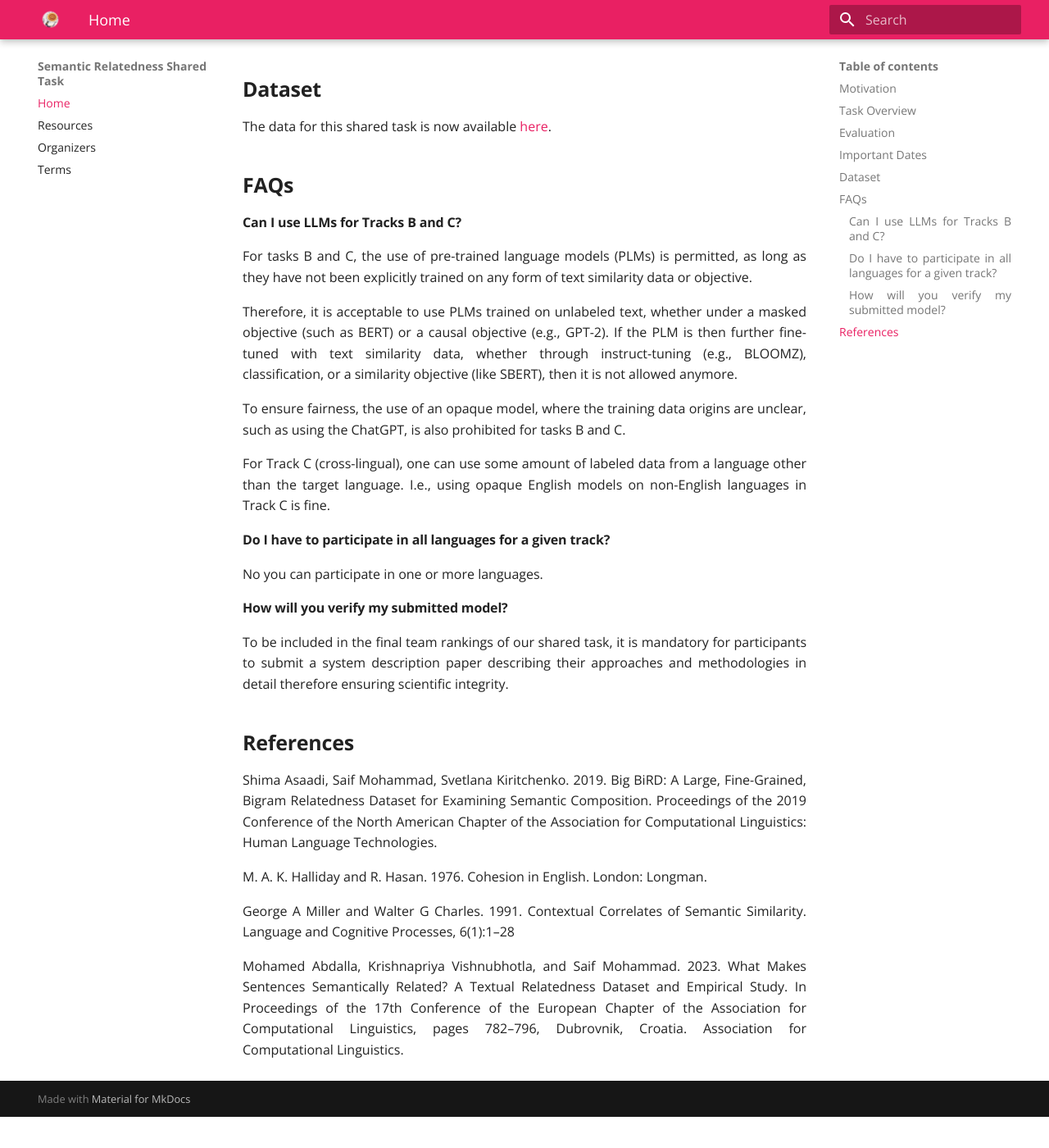
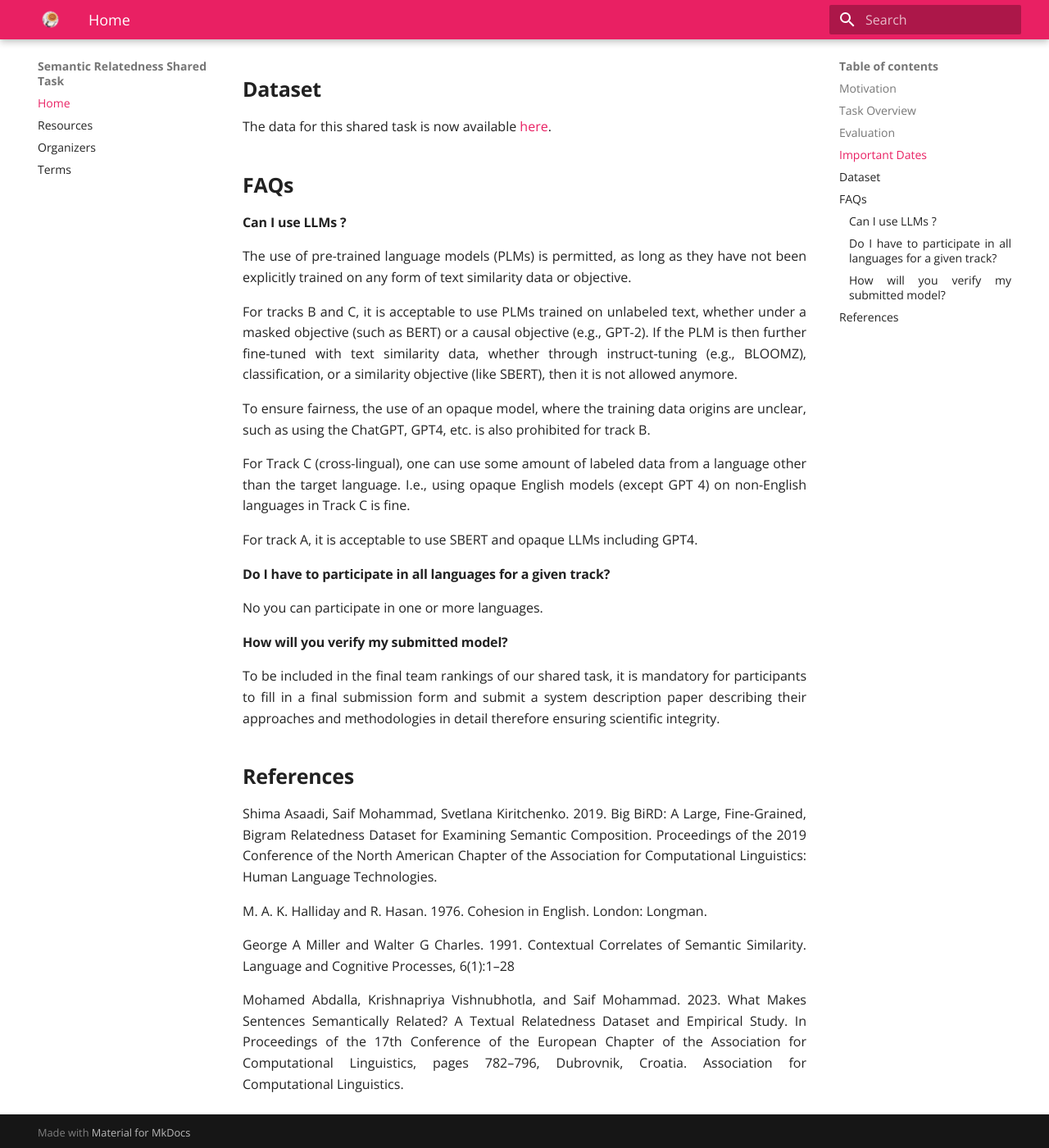
Before and after one commit to semantic-textual-relatedness/semantic-textual-relatedness.github.io, an MkDocs documentation site: the page built from docs/index.md, in a window 1280 px wide and 1400 px high, scrolled down 3199 px. Shown: the whole window at 82% size. Built offline with MkDocs 1.6.1 and Material for MkDocs 9.7.7, drawn with Linux system fonts in a browser that asks for light colours; before the commit the page ends 4561 px from its top, so only the background shows below that.

Commit message:
edited faqs

```diff
--- a/docs/index.md
+++ b/docs/index.md
@@ -119,15 +119,18 @@ The data for this shared task is now available [here](https://github.com/semanti
 
 ## **FAQs**
 
-#### Can I use LLMs for Tracks B and C?
+#### Can I use LLMs ?
 
-<p>For tasks B and C, the use of pre-trained language models (PLMs) is permitted, as long as they have not been explicitly trained on any form of text similarity data or objective. </p>
+<p>The use of pre-trained language models (PLMs) is permitted, as long as they have not been explicitly trained on any form of text similarity data or objective. </p>
 
-<p>Therefore, it is acceptable to use PLMs trained on unlabeled text, whether under a masked objective (such as BERT) or a causal objective (e.g., GPT-2). If the PLM is then further fine-tuned with text similarity data, whether through instruct-tuning (e.g., BLOOMZ), classification, or a similarity objective (like SBERT), then it is not allowed anymore.</p>
+<p>For tracks B and C, it is acceptable to use PLMs trained on unlabeled text, whether under a masked objective (such as BERT) or a causal objective (e.g., GPT-2). If the PLM is then further fine-tuned with text similarity data, whether through instruct-tuning (e.g., BLOOMZ), classification, or a similarity objective (like SBERT), then it is not allowed anymore.</p>
 
-<p>To ensure fairness, the use of an opaque model, where the training data origins are unclear, such as using the ChatGPT, is also prohibited for tasks B and C.</p>
+<p>To ensure fairness, the use of an opaque model, where the training data origins are unclear, such as using the ChatGPT, GPT4, etc. is also prohibited for track B. </p>
 
-<p>For Track C (cross-lingual), one can use some amount of labeled data from a language other than the target language. I.e., using opaque English models on non-English languages in Track C is fine. </p>
+<p>For Track C (cross-lingual), one can use some amount of labeled data from a language other than the target language. I.e., using opaque English models (except GPT 4) on non-English languages in Track C is fine. </p>
+
+<p>For track A, it is acceptable to use SBERT and opaque LLMs including GPT4.</p>
+
 
 #### Do I have to participate in all languages for a given track?
 <p>No you can participate in one or more languages.</p>
@@ -136,7 +139,7 @@ The data for this shared task is now available [here](https://github.com/semanti
 #### How will you verify my submitted model?
 
 
-<p>To be included in the final team rankings of our shared task, it is mandatory for participants to submit a system description paper describing their approaches and methodologies in detail therefore ensuring scientific integrity.</p>
+<p>To be included in the final team rankings of our shared task, it is mandatory for participants to fill in a final submission form and submit a system description paper describing their approaches and methodologies in detail therefore ensuring scientific integrity.</p>
 
 
 
```
